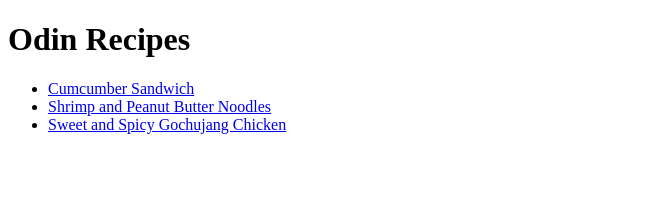
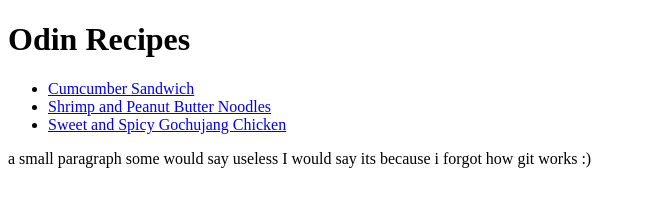
Before and after one commit to Stijy/odin-recipes, a plain HTML site: page index.html in a window 1280 px wide. Shown: the whole page, without its empty margins (0-646 px from the left). Drawn offline with Linux system fonts and the light colour scheme.

Commit message:
Adding a paragraph because I forgot git
this will help improve my commits

```diff
--- a/index.html
+++ b/index.html
@@ -12,6 +12,6 @@
      <li><a href="./recipes/shrimp-and-peanut-butter-noodles.html">Shrimp and Peanut Butter Noodles</a></li>
      <li><a href="./recipes/sweet-and-spicy-gochujang-chicken.html">Sweet and Spicy Gochujang Chicken</a></li>
     </ul>
-
+    <p>a small paragraph some would say useless I would say its because i forgot how git works :)</p>
   </body>
 </html>
```
